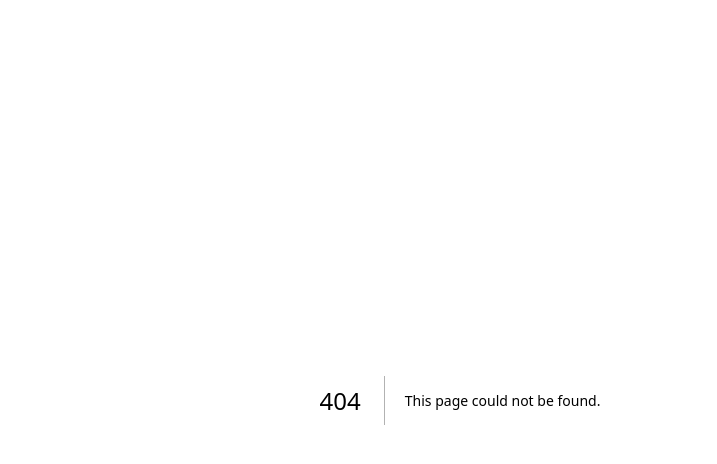
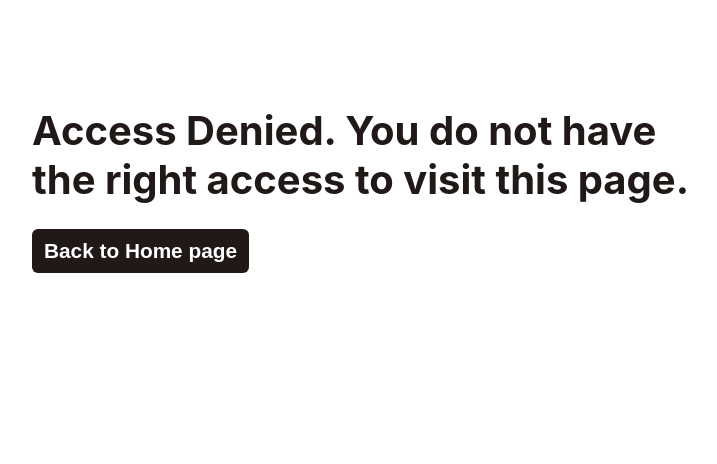
Before and after one commit to Bola-coder/Anonify, a Next.js app: page /denied in a window 1280 px wide. Before the commit this address had no page. Shown: the top 464 px of the page, without its empty margins (180-897 px from the left). Built offline with nearby package versions, Linux system fonts and the light colour scheme.

Commit message:
Worked on multiple pages like the AccessDenied, 404, and started the CreateMessage page Fixed some other issues on other pages

```diff
--- a/Components/Navbar.js
+++ b/Components/Navbar.js
@@ -12,7 +12,9 @@ const Navbar = () => {
       </Link>
       {token ? (
         <div className={styles.menu}>
-          <p>{user?.username}</p>
+          <Link href="/profile">
+            <p>Profile</p>
+          </Link>
           {/* <p>Dashboard</p> */}
           <p onClick={logout}>Logout</p>
         </div>
--- a/Context/AuthContext.js
+++ b/Context/AuthContext.js
@@ -86,9 +86,9 @@ export const AuthProvider = ({ children }) => {
       localStorage.removeItem("token");
       localStorage.removeItem("user");
     }
-    setToken(null);
     alert("Logout successful");
     router.push("/");
+    setToken(null);
   };
 
   const checkAuthStatus = () => {
--- /dev/null
+++ b/pages/denied.js
@@ -0,0 +1,18 @@
+import React from "react";
+import Link from "next/link";
+import styles from "./../styles/Denied.module.css";
+
+const AccessDenied = () => {
+  return (
+    <section className={styles.denied}>
+      <h2>
+        Access Denied. You do not have the right access to visit this page.
+      </h2>
+      <button>
+        <Link href="/">Back to Home page</Link>
+      </button>
+    </section>
+  );
+};
+
+export default AccessDenied;
--- a/styles/Banner.module.css
+++ b/styles/Banner.module.css
@@ -32,12 +32,12 @@
 }
 
 .banner__text h1{
-    font-size: 4rem;
+    font-size: 3.8rem;
     width: 80%;
 }
 
 .banner__text p{
-    font-size: 1.1rem;
+    font-size: 1.2rem;
     width: 80%;
     margin-top: 20px;
 }
@@ -51,7 +51,7 @@
     font-size: 2rem;
     /* font-weight: bolder; */
     cursor: pointer;
-    color: rgb(144, 8, 144);
+    color: var(--text_color);
 }
 
 .banner__text button:hover{
--- a/styles/Dashboard.module.css
+++ b/styles/Dashboard.module.css
@@ -2,15 +2,14 @@
     padding: 20px;
     /* background-color: rgb(30, 17, 17); */
     /* background-color: rgb(144, 8, 144); */
-    background-color: #ddd;
+    background-color: rgb(247, 242, 242);
     min-height: 90vh;
 }
 
 .dashboard__header{
     text-align: center;
-    /* color: #fff; */
-    /* color: #222; */
     color: var(--bg_main);
+    font-size: 1.5rem;
 }
 
 /* .contents{
--- /dev/null
+++ b/styles/Denied.module.css
@@ -0,0 +1,28 @@
+.denied{
+    padding: 20px;
+    width: 70%;
+    margin: 0 auto;
+}
+
+.denied h2 {
+    font-size: 2.5rem;
+    margin-top: 10%;
+    width: 80%;
+    color: var(--bg_main);
+}
+
+.denied button{
+    padding: 10px 12px;
+    margin-top: 3%;
+    font-size: 1.3rem;
+    font-weight: bold;
+    background-color: var(--bg_main);
+    color: var(--color_main);
+    border: none;
+    border-radius: 6px;
+    cursor: pointer;
+}
+
+.denied button:hover{
+    opacity: 0.9;
+}
--- a/styles/globals.css
+++ b/styles/globals.css
@@ -9,6 +9,7 @@ body {
     Ubuntu, Cantarell, Fira Sans, Droid Sans, Helvetica Neue, sans-serif;
     --bg_main: rgb(33, 24, 24);
     --color_main: #ffffff;
+    --text_color: rgb(15, 44, 203)
         /* color:  rgb(144, 8, 144); */
 
 }
```
Also changed, not shown: pages/404.js (added, +16 -0 lines), pages/create/[slug].js (+12 -12 lines), pages/profile/index.js (+10 -5 lines), styles/CreateMessage.module.css (added, +13 -0 lines), styles/Profile.module.css (+4 -3 lines).
